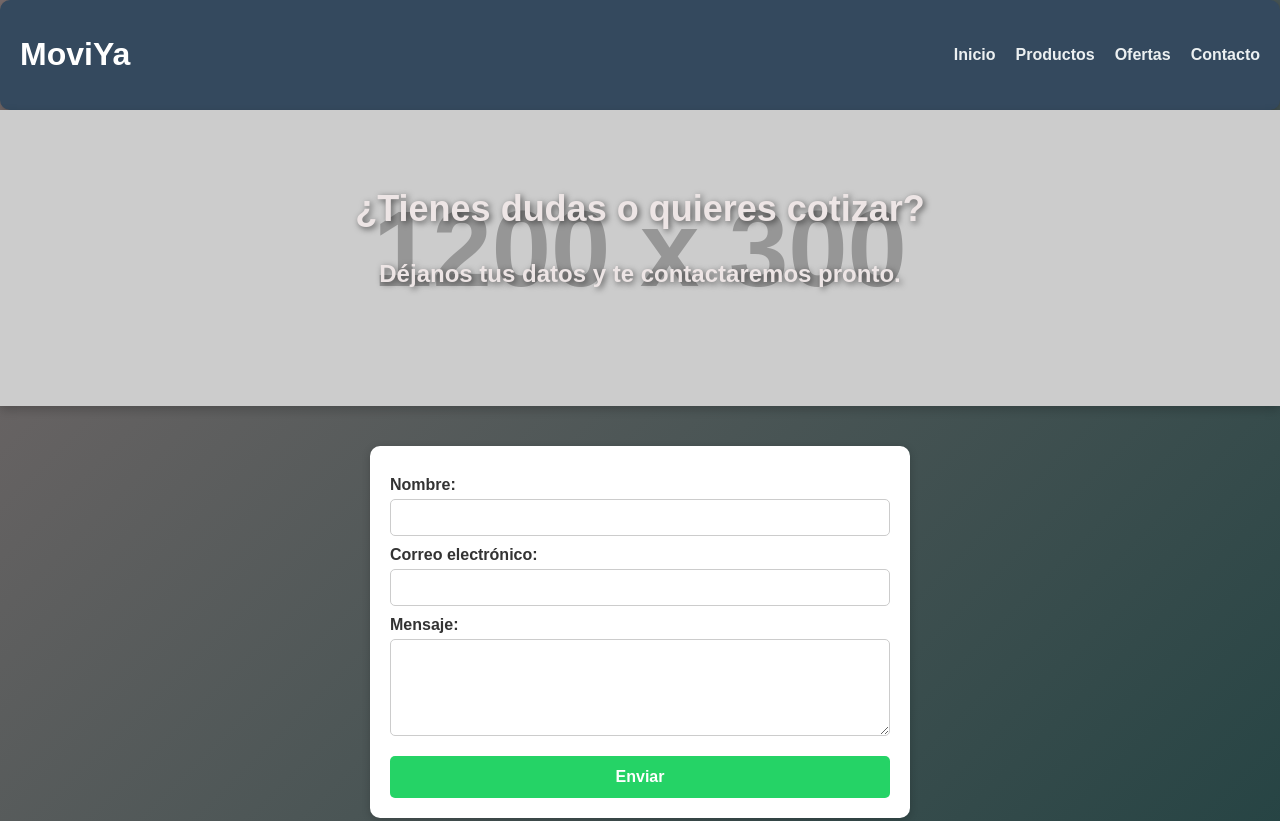
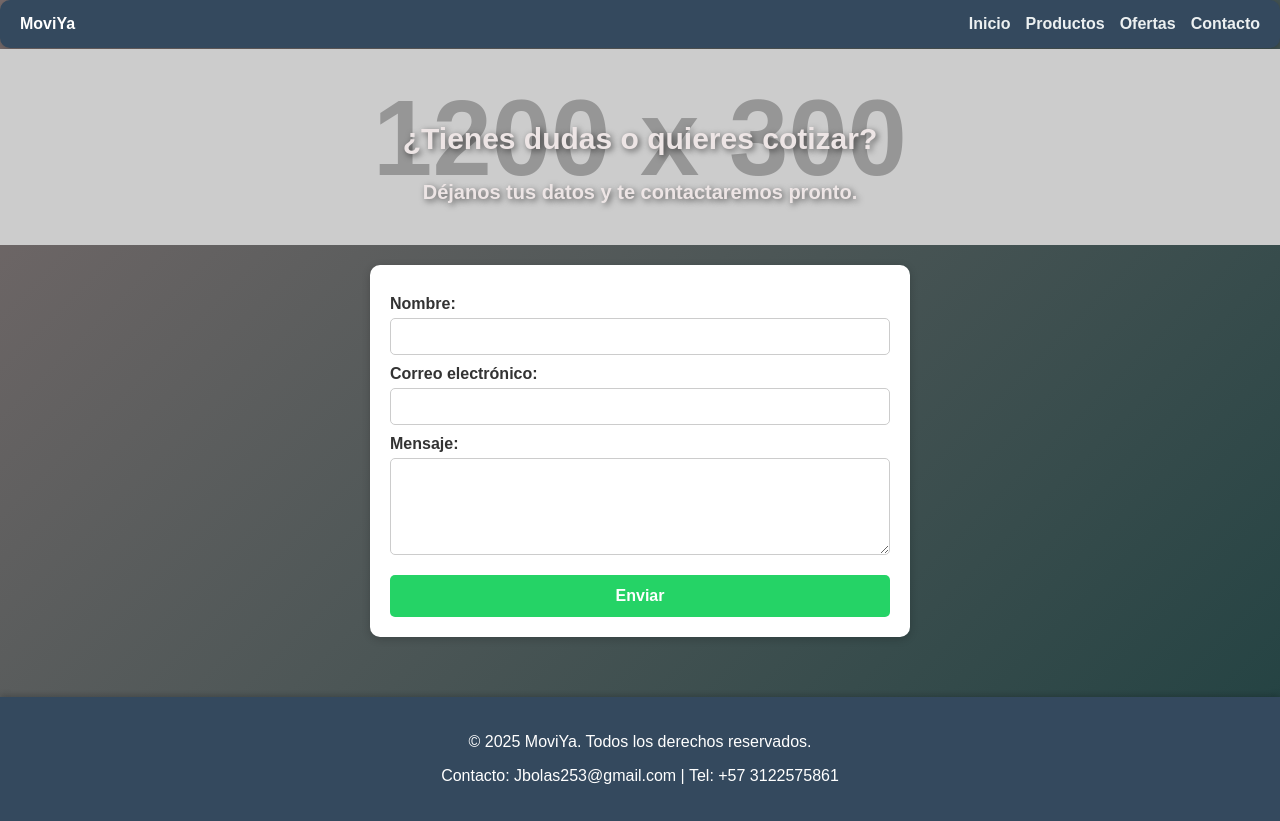
Before and after one commit to Elbra1/paginaweb, a plain HTML site: page Contacto.html in a window 1280 px wide. Shown: the top 821 px of the page. Drawn offline with Linux system fonts and the light colour scheme; placeholder pictures from the web are drawn by us.

Commit message:
dieciseis

```diff
--- a/Contacto.html
+++ b/Contacto.html
@@ -1,19 +1,22 @@
 <!DOCTYPE html>
 <html lang="es">
+
 <head>
   <meta charset="UTF-8" />
-  <meta name="viewport" content="width=device-width, initial-scale=1.0"/>
-  <title>Contacto | MoviYa</title>
+  <meta name="viewport" content="width=device-width, initial-scale=1" />
+  <title>MoviYa - Celulares en la Ceja</title>
   <link rel="stylesheet" href="estilos.css" />
 </head>
+
 <body>
+
   <header>
-    <h1>MoviYa</h1>
+    <div><strong>MoviYa</strong></div>
     <nav>
       <a href="index.html">Inicio</a>
-      <a href="productos.html">Productos</a>
-      <a href="ofertas.html">Ofertas</a>
-      <a href="contacto.html">Contacto</a>
+      <a href="Productos.html">Productos</a>
+      <a href="Ofertas.html">Ofertas</a>
+      <a href="Contacto.html">Contacto</a>
     </nav>
   </header>
 
--- a/estilos.css
+++ b/estilos.css
@@ -23,7 +23,7 @@ header {
 nav {
   display: flex;
   flex-wrap: wrap;
-  gap: 20px;
+  gap: 15px;
 }
 
 nav a {
@@ -346,16 +346,15 @@ footer {
 .contacto-hero {
   background: url('https://via.placeholder.com/1200x300?text=Contáctanos+en+MoviYa') no-repeat center center;
   background-size: cover;
-  height: 200px;
+  height: 100px;
   color: rgb(237, 229, 229);
-  font-size: 1.5rem;
+  font-size: 20px;
   font-weight: bold;
   text-align: center;
   text-shadow: 2px 2px 6px rgba(0, 0, 0, 0.6);
   animation: fadeIn 2s ease;
   padding: 3rem 1rem;
-  box-shadow: 0 4px 10px rgba(0, 0, 0, 0.2);
-  margin-bottom: 20px;
+  margin-top: 1px;
 }
 
 /* Formulario de contacto */
```
